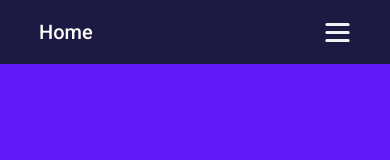
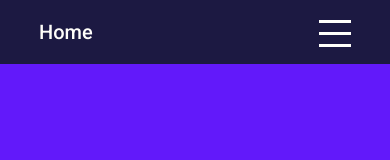
Before and after one commit to airdgo/portfolio, a Next.js app: page / in a window 390 px wide. Shown: the top 160 px of the page. Built offline with nearby package versions, Linux system fonts and the light colour scheme.

Commit message:
hamburger menu

```diff
--- /dev/null
+++ b/components/HamburgerMenu.js
@@ -0,0 +1,27 @@
+export default function HamburgerMenu({ onClick, isOpen }) {
+	return (
+		<button className="h-10 w-8 lg:hidden" onClick={onClick}>
+			<span
+				aria-hidden="true"
+				className={
+					"absolute block h-[0.2rem] w-8 transform bg-current transition duration-500 ease-in-out " +
+					(isOpen ? "rotate-45" : "-translate-y-3")
+				}
+			></span>
+			<span
+				aria-hidden="true"
+				className={
+					"absolute block h-[0.2rem] w-8 transform bg-current transition duration-500 ease-in-out " +
+					(isOpen && "opacity-0")
+				}
+			></span>
+			<span
+				aria-hidden="true"
+				className={
+					"absolute block h-[0.2rem] w-8 transform bg-current transition duration-500 ease-in-out " +
+					(isOpen ? "-rotate-45" : "translate-y-3")
+				}
+			></span>
+		</button>
+	);
+}
--- /dev/null
+++ b/constants/index.js
@@ -0,0 +1,3 @@
+import { navigation } from "./navigation";
+
+export { navigation };
--- /dev/null
+++ b/constants/navigation.js
@@ -0,0 +1,5 @@
+export const navigation = [
+	{ link: "#about", title: "About me", content: "ABOUT" },
+	{ link: "#projects", title: "Projects", content: "PROJECTS" },
+	{ link: "#contact", title: "Send me an email", content: "CONTACT" },
+];
--- a/icons/ToggleMenuIcon.js
+++ /dev/null
@@ -1,20 +0,0 @@
-export default function ToggleMenuIcon({ ...props }) {
-	return (
-		<svg
-			width="27"
-			height="20"
-			viewBox="0 0 17 13"
-			fill="none"
-			xmlns="http://www.w3.org/2000/svg"
-			{...props}
-		>
-			<path
-				d="M1.60938 1.57812H15.3906M1.60938 12.0781H15.3906H1.60938ZM1.60938 6.82812H15.3906H1.60938Z"
-				stroke="#F2F2F2"
-				strokeWidth="2"
-				strokeLinecap="round"
-				strokeLinejoin="round"
-			/>
-		</svg>
-	);
-}
--- a/icons/index.js
+++ b/icons/index.js
@@ -1,5 +1,4 @@
 import GithubIcon from "./GithubIcon";
 import LinkedInIcon from "./LinkedInIcon";
-import ToggleMenuIcon from "./ToggleMenuIcon";
 
-export { GithubIcon, LinkedInIcon, ToggleMenuIcon };
+export { GithubIcon, LinkedInIcon };
--- a/sections/Header.js
+++ b/sections/Header.js
@@ -1,29 +1,33 @@
 import Link from "next/link";
-import { GithubIcon, LinkedInIcon, ToggleMenuIcon } from "../icons/index";
+import { GithubIcon, LinkedInIcon } from "../icons/index";
 import { useState } from "react";
+import { navigation } from "../constants/index";
+import HamburgerMenu from "../components/HamburgerMenu";
 
 export default function Header() {
-	const [menuToggled, setMenuToggled] = useState(false);
+	const [isOpen, setIsOpen] = useState(false);
 
 	function toggleMenu() {
-		setMenuToggled((prevState) => !prevState);
+		setIsOpen((prevState) => !prevState);
 	}
-	console.log(menuToggled);
 
-	const dropedDown = menuToggled ? "flex" : "hidden";
+	function hideMenu() {
+		if (isOpen === false) return;
+		setIsOpen(false);
+	}
+
+	const dropedDown = isOpen ? "flex" : "hidden";
 
 	return (
-		<header className="fixed top-0 left-0 z-30 w-full bg-neutral fill-primary2 font-primary text-primary2 transition-colors ease-out lg:bg-transparent">
+		<header className="fixed top-0 left-0 z-30 w-full bg-neutral font-primary text-primary2 transition-colors ease-out lg:bg-transparent">
 			<nav className="mx-auto my-0 flex h-full w-[80%] max-w-7xl flex-col items-center justify-between font-medium lg:flex-row">
 				<div className="flex h-16 w-full items-center justify-between">
 					<div className="text-xl">
-						<Link href="#landing" scroll={true} title="Home">
+						<Link href="#landing" title="Home">
 							Home
 						</Link>
 					</div>
-					<button className="lg:hidden" onClick={toggleMenu}>
-						<ToggleMenuIcon />
-					</button>
+					<HamburgerMenu onClick={toggleMenu} isOpen={isOpen} />
 				</div>
 
 				<ul
@@ -32,21 +36,14 @@ export default function Header() {
 						dropedDown
 					}
 				>
-					<li>
-						<Link href="#about" title="About me">
-							ABOUT
-						</Link>
-					</li>
-					<li>
-						<Link href="#projects" title="Projects">
-							PROJECTS
-						</Link>
-					</li>
-					<li>
-						<Link href="#contact" title="Send me an email">
-							CONTACT
-						</Link>
-					</li>
+					{navigation.map((nav) => (
+						<li key={nav.title} onClick={hideMenu}>
+							<Link href={nav.link} title={nav.title}>
+								{nav.content}
+							</Link>
+						</li>
+					))}
+
 					<li className="flex w-full justify-between lg:gap-16">
 						<Link
 							href="https://www.linkedin.com/in/vlad-dragoi/"
```
